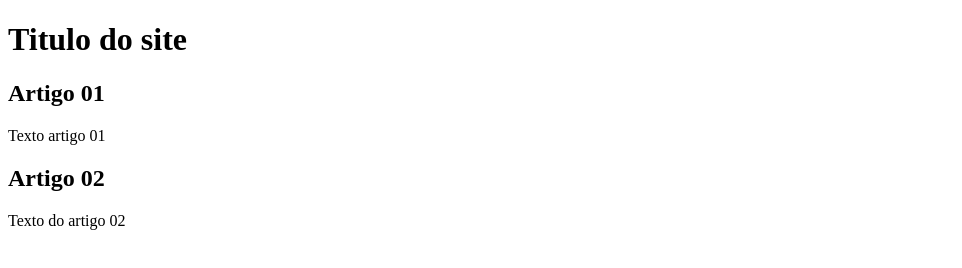
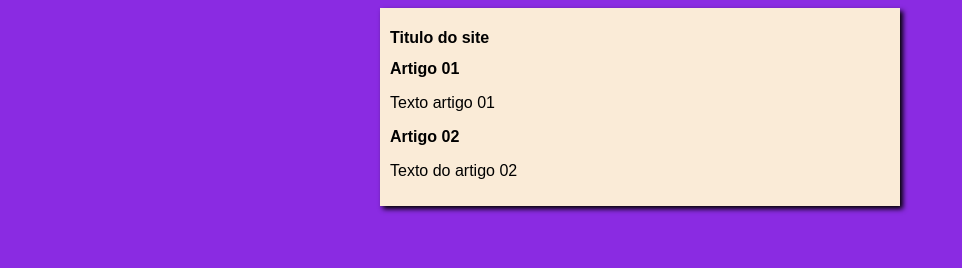
Before and after one commit to Samuel-Oliveiras/projeto-site, a plain HTML site: page index.html in a window 1280 px wide. Shown: the whole page, without its empty margins (0-962 px from the left). Drawn offline with Linux system fonts and the light colour scheme.

Commit message:
iniciei o design

```diff
--- /dev/null
+++ b/estilos/style.css
@@ -0,0 +1,19 @@
+* {
+    font-family: Arial, Helvetica, sans-serif;
+    font-size: 16px;
+
+}
+
+body {
+    background-color: blueviolet;
+
+}
+
+main {
+    background-color: antiquewhite;
+    width: 500px;
+    margin: auto;
+    padding: 10px;
+    box-shadow: 3px 3px 5px black;
+
+}
--- a/index.html
+++ b/index.html
@@ -4,6 +4,7 @@
     <meta charset="UTF-8">
     <meta name="viewport" content="width=device-width, initial-scale=1.0">
     <title>Titulo do site</title>
+    <link rel="stylesheet" href="estilos/style.css">
 </head>
 <body>
     <main>
```
